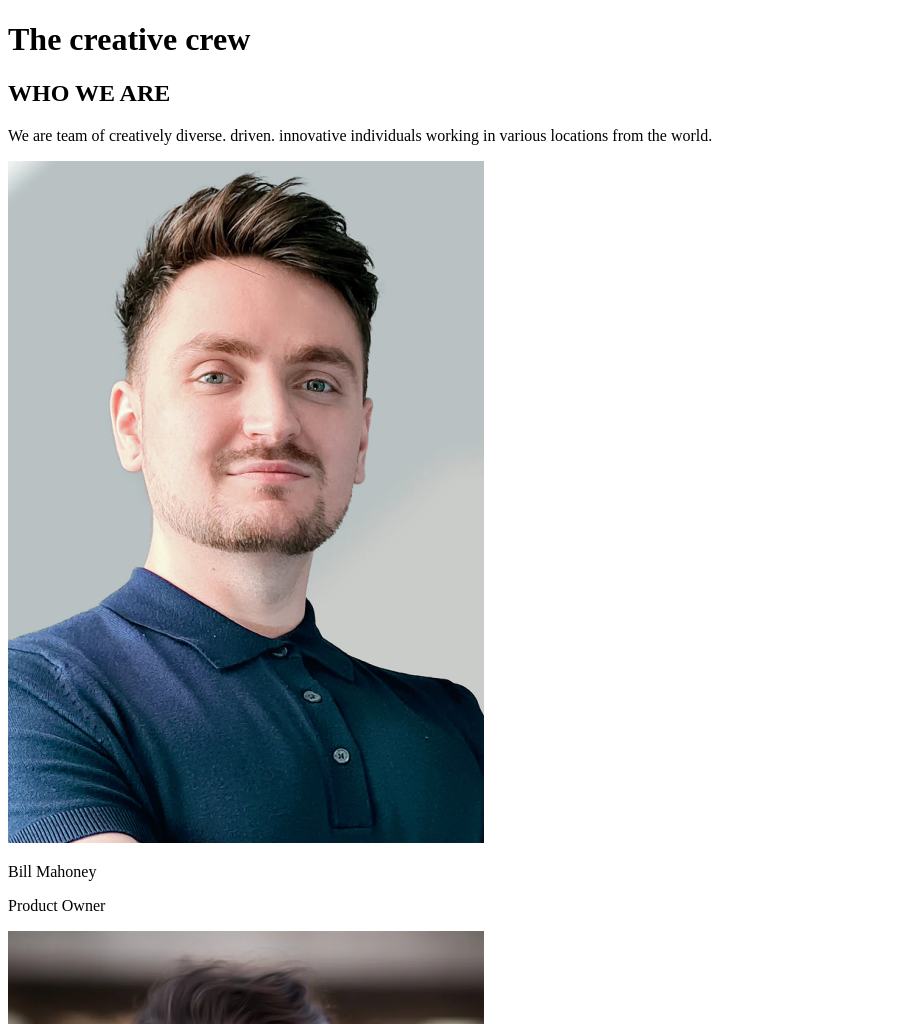
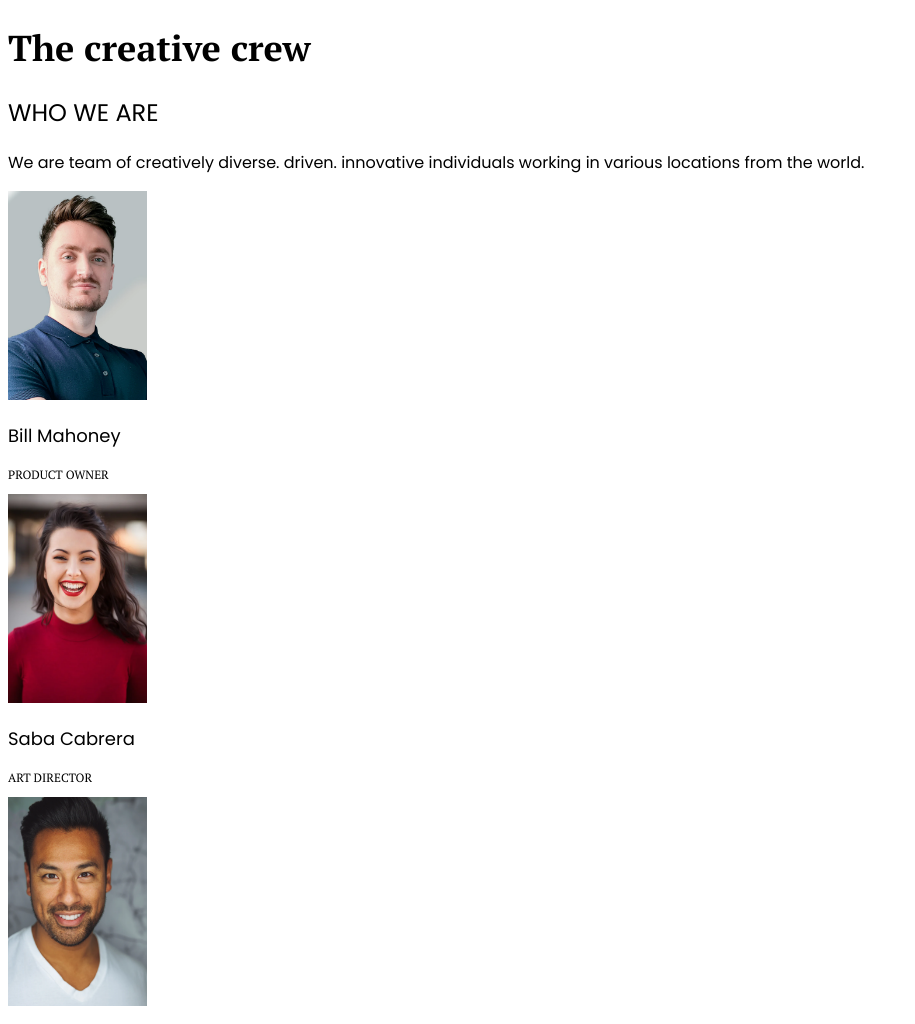
Before and after one commit to julia-sm/devchallange_team_page, a plain HTML site: page index.html in a window 1280 px wide. Shown: the top 1024 px of the page, without its empty margins (0-915 px from the left). Drawn offline with Linux system fonts and the light colour scheme.

Commit message:
creation of the css folder and the style file where it was set the style of the texts. it was created the root.css where it was set the variables related to the font family

```diff
--- /dev/null
+++ b/assets/css/root.css
@@ -0,0 +1,6 @@
+:root{
+   --title-font: 'PT Serif';
+   --text-font: 'Poppins';
+   --title-weight: '600';
+   --text-weight:'400';
+}
--- /dev/null
+++ b/assets/css/style.css
@@ -0,0 +1,40 @@
+@import url(./root.css);
+
+.team-title{
+    font-family: var(--title-font);
+    font-weight: 700;
+    font-size: 36px;
+}
+
+.whoweare{
+    font-family: var(--text-font);
+}
+
+.who-title{
+    font-weight: var(--title-weight);
+    size: 18px;
+    text-transform: uppercase;
+}
+
+.who-text{
+    font-weight: var(--text-weight);
+    size:14px;
+}
+
+.name{
+    font-family:var(--text-font);
+    font-weight: var(--title-weight);
+    font-size: 18px;
+}
+
+.role{
+    font-family: var(--title-font);
+    size: 12px;
+    text-transform: uppercase;
+    font-size: 12px;
+}
+
+.photo{
+    width: 138.72px;
+    height: 209px;
+}
--- a/index.html
+++ b/index.html
@@ -5,15 +5,22 @@
     <meta http-equiv="X-UA-Compatible" content="IE=edge">
     <meta name="viewport" content="width=device-width, initial-scale=1.0">
     <title>Team Page</title>
+
+    <link rel="preconnect" href="https://fonts.googleapis.com">
+    <link rel="preconnect" href="https://fonts.gstatic.com" crossorigin>
+    <link href="https://fonts.googleapis.com/css2?family=PT+Serif:wght@400;700&family=Poppins:wght@400;600&display=swap" rel="stylesheet">
+
+    <link rel="stylesheet" href="./assets/css/style.css">
+
 </head>
 <body>
     <header>
-        <h1>The creative crew</h1>
+        <h1 class="team-title">The creative crew</h1>
     </header>
     <main>
         <section class="whoweare">
-            <h2>WHO WE ARE</h2>
-            <p>We are team of creatively diverse.
+            <h2 class="who-title">WHO WE ARE</h2>
+            <p class="who-text">We are team of creatively diverse.
                 driven.  innovative individuals working in various locations from the world.
             </p>
         </section>
@@ -57,5 +64,9 @@
 
         </section>
     </main>
+
+    <footer>
+        created by username - devChallenges.io
+    </footer>
 </body>
 </html>
```
